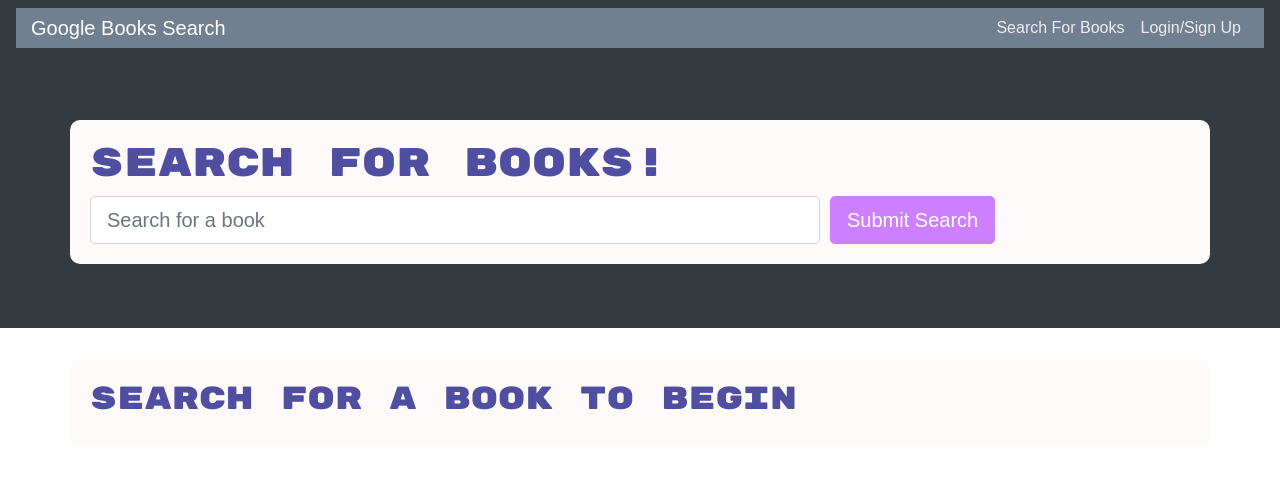
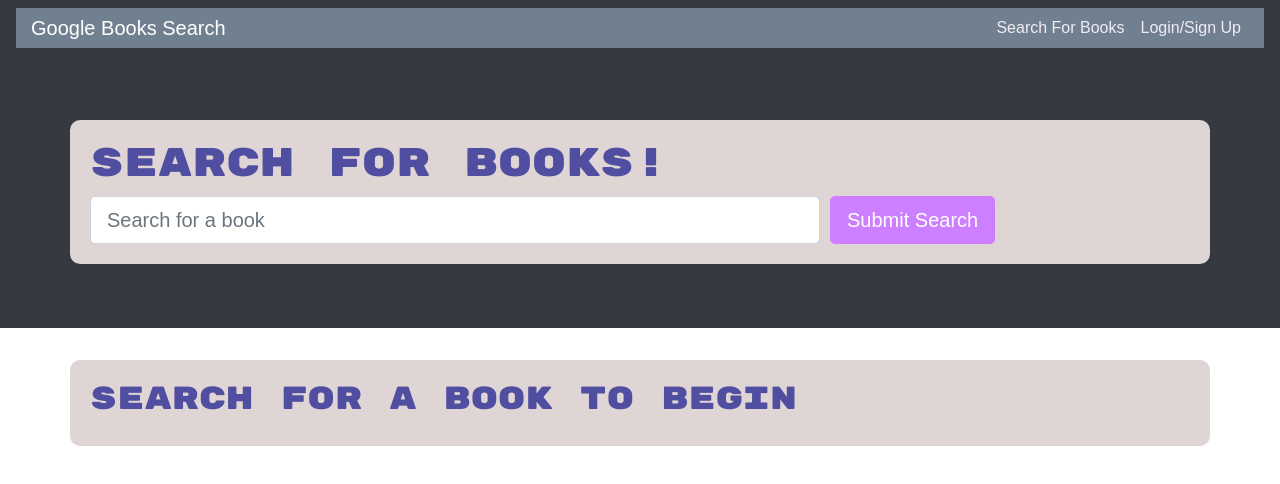
Before and after one commit to yoyachi/book-search-engine, a React (Create React App) app in the folder client/: page / in a window 1280 px wide. Shown: the top 484 px of the page. Built offline with nearby package versions, Linux system fonts and the light colour scheme.

Commit message:
Updated container

```diff
--- a/client/src/index.css
+++ b/client/src/index.css
@@ -28,8 +28,9 @@
 }
 
 .container {
-  background-color: snow;
+  background-color: rgb(224, 213, 213);
   border-radius: 10px;
+  border-color: rgb(224, 213, 213);
   padding: 20px;
 }
 
```
